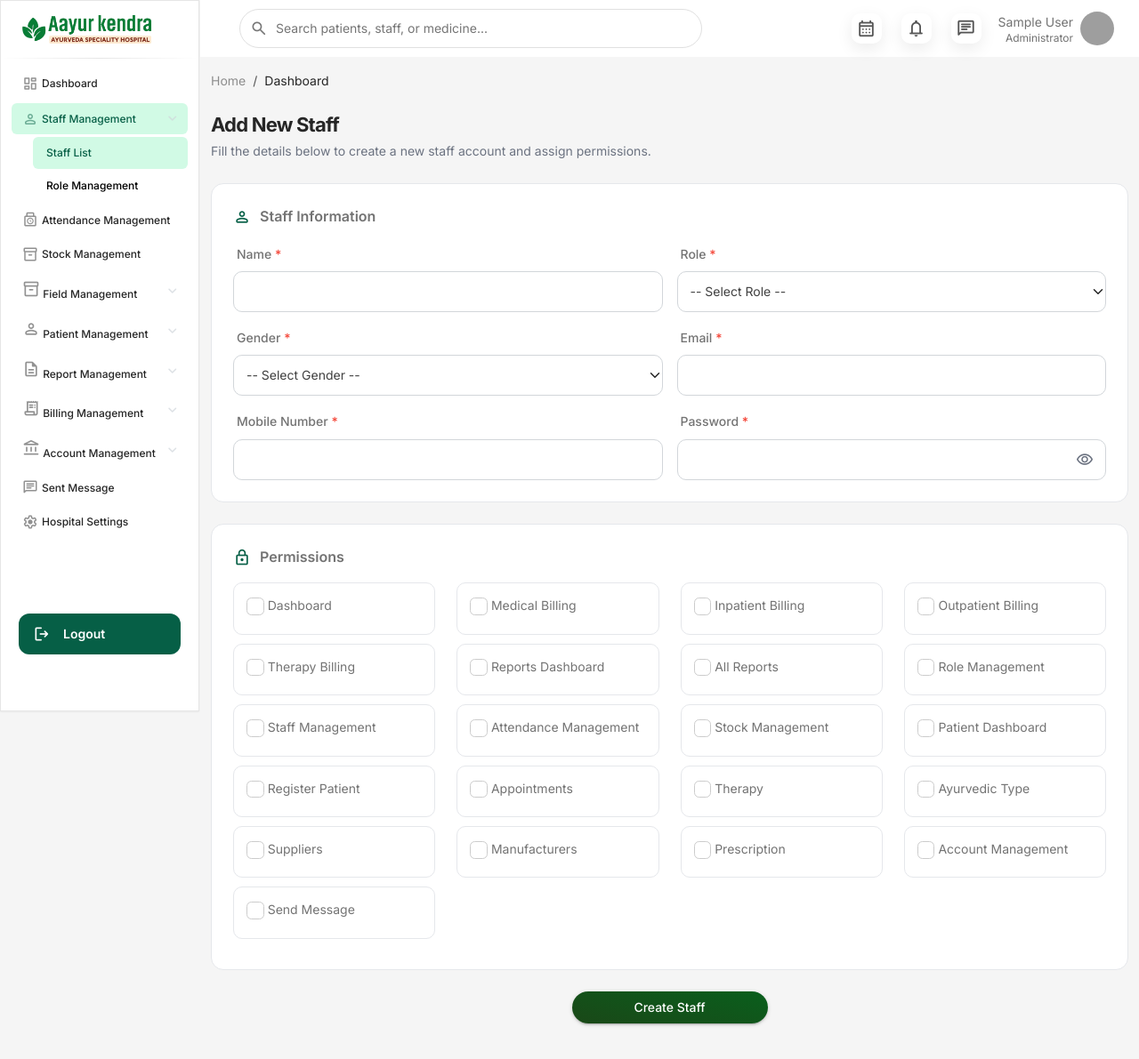
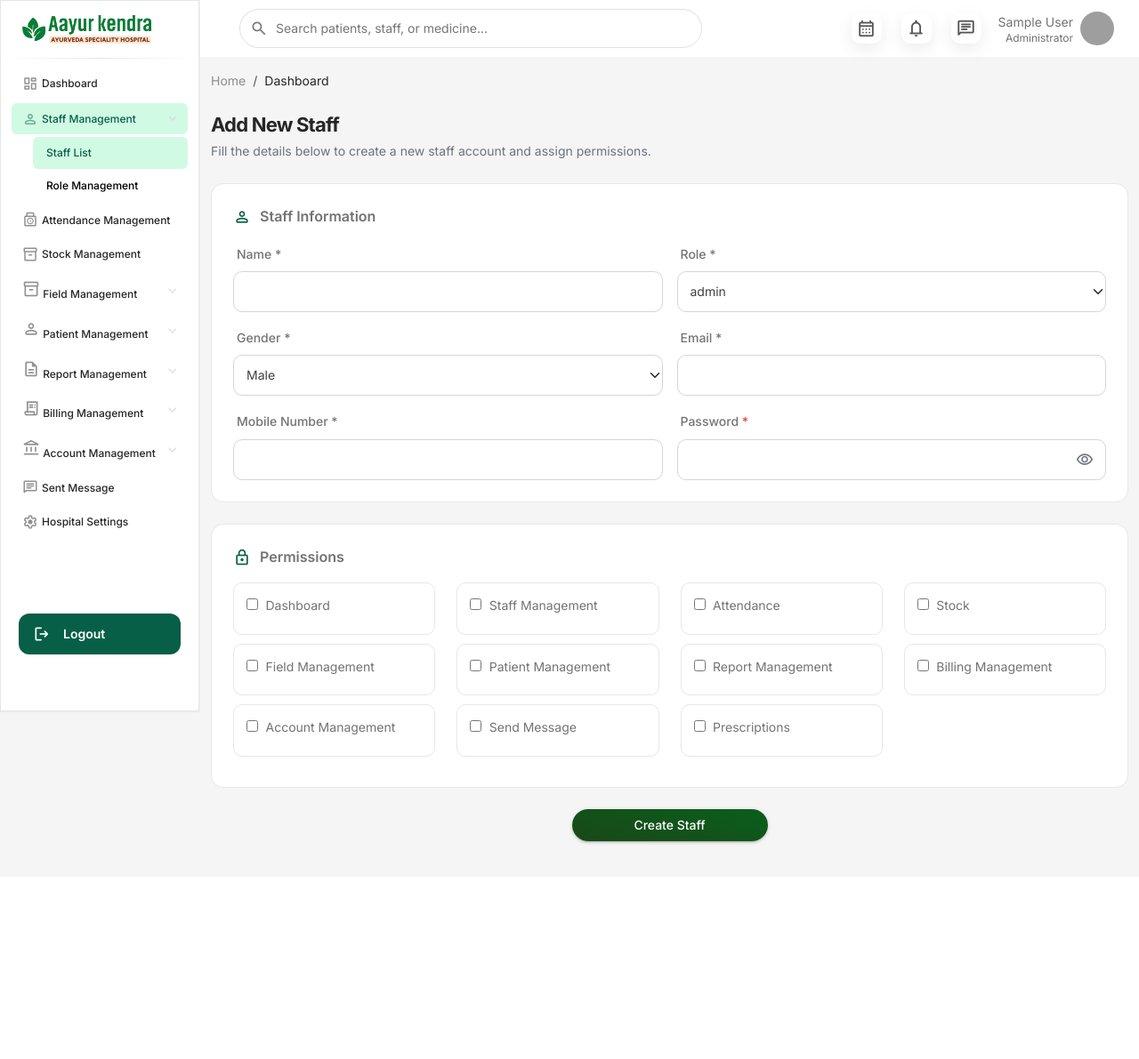
Before and after one commit to hadalbees/AyurkendraManagement, a Django app: page /permission/staff/add/ in a window 1280 px wide. Shown: the whole page at 89% size. After the commit the page ends 951 px from the top, so only its background shows below. Run offline with Django 5.2, Linux system fonts and the light colour scheme; a user stored in the database is signed in; tables that the repository leaves empty hold one stand-in row (values such as "Sample post"); some libraries are stand-ins or nearby versions; grey boxes are pictures that could not be loaded.

Commit message:
Update staffaddform.html

```diff
--- a/permissionmgmt/templates/permissionmgmt/staffaddform.html
+++ b/permissionmgmt/templates/permissionmgmt/staffaddform.html
@@ -19,7 +19,7 @@
     </p>
   </div>
 
-  <form role="form" id="staffForm" method="POST" novalidate>
+  <form role="form" method="POST">
     {% csrf_token %}
 
     <!-- STAFF INFORMATION -->
@@ -31,43 +31,37 @@
 
       <div class="row g-3">
         <div class="col-md-6">
-          <label class="form-label">Name <span class="text-danger">*</span></label>
+          <label class="form-label">Name *</label>
           <input type="text" name="name" class="form-control">
-          <small class="text-danger error-msg"></small>
         </div>
 
         <div class="col-md-6">
-          <label class="form-label">Role <span class="text-danger">*</span></label>
+          <label class="form-label">Role *</label>
           <select name="role" class="form-select">
-            <option value="">-- Select Role --</option>
             {% for r in roles %}
               <option value="{{ r.id }}">{{ r.role_name }}</option>
             {% endfor %}
           </select>
-          <small class="text-danger error-msg"></small>
         </div>
 
         <div class="col-md-6">
-          <label class="form-label">Gender <span class="text-danger">*</span></label>
+          <label class="form-label">Gender *</label>
           <select name="gender" class="form-select">
-            <option value="">-- Select Gender --</option>
             <option value="male">Male</option>
             <option value="female">Female</option>
             <option value="transgender">Other</option>
           </select>
-          <small class="text-danger error-msg"></small>
         </div>
 
         <div class="col-md-6">
-          <label class="form-label">Email <span class="text-danger">*</span></label>
+          <label class="form-label">Email *</label>
           <input type="email" id="emailField" name="email" class="form-control">
            <small id="emailError" class="text-danger"></small>
         </div>
 
         <div class="col-md-6">
-          <label class="form-label">Mobile Number <span class="text-danger">*</span></label>
+          <label class="form-label">Mobile Number *</label>
           <input type="text" name="mobile_number" class="form-control">
-          <small class="text-danger error-msg"></small>
         </div>
 
         <div class="col-md-6">
@@ -78,12 +72,13 @@
                   id="password"
                   name="password"
                   class="form-control pe-5"
-                >
+                  required>
 
             <span class="password-eye" onclick="togglePassword()">
               <i id="passwordIcon" class="material-symbols-rounded">visibility</i>
             </span>
           </div>
+
           <small id="passError" class="text-danger"></small>
         </div>
 
@@ -99,32 +94,84 @@
 
     <div class="row">
 
-        <!-- EXACT SAME PERMISSIONS YOU HAD, ONLY STYLED -->
-        <div class="col-md-3"><div class="permission-box form-check"><input class="form-check-input" type="checkbox" name="permission" value="dashboard"><label class="form-check-label">Dashboard</label></div></div>
-        <div class="col-md-3"><div class="permission-box form-check"><input class="form-check-input" type="checkbox" name="permission" value="medicalbilling"><label class="form-check-label">Medical Billing</label></div></div>
-        <div class="col-md-3"><div class="permission-box form-check"><input class="form-check-input" type="checkbox" name="permission" value="inpatientbilling"><label class="form-check-label">Inpatient Billing</label></div></div>
-        <div class="col-md-3"><div class="permission-box form-check"><input class="form-check-input" type="checkbox" name="permission" value="outpatientbilling"><label class="form-check-label">Outpatient Billing</label></div></div>
-        <div class="col-md-3"><div class="permission-box form-check"><input class="form-check-input" type="checkbox" name="permission" value="therapybilling"><label class="form-check-label">Therapy Billing</label></div></div>
+      <!-- MAIN MENUS -->
+      <div class="col-md-3">
+        <div class="form-check permission-box">
+          <input type="checkbox" name="permission" value="dashboard">
+          <label>Dashboard</label>
+        </div>
+      </div>
 
-        <div class="col-md-3"><div class="permission-box form-check"><input class="form-check-input" type="checkbox" name="permission" value="reportsdashboard"><label class="form-check-label">Reports Dashboard</label></div></div>
-        <div class="col-md-3"><div class="permission-box form-check"><input class="form-check-input" type="checkbox" name="permission" value="allreports"><label class="form-check-label">All Reports</label></div></div>
-        <div class="col-md-3"><div class="permission-box form-check"><input class="form-check-input" type="checkbox" name="permission" value="rolemanagement"><label class="form-check-label">Role Management</label></div></div>
-        <div class="col-md-3"><div class="permission-box form-check"><input class="form-check-input" type="checkbox" name="permission" value="staffmanagement"><label class="form-check-label">Staff Management</label></div></div>
+      <div class="col-md-3">
+        <div class="form-check permission-box">
+          <input type="checkbox" name="permission" value="staffmanagement">
+          <label>Staff Management</label>
+        </div>
+      </div>
 
-        <div class="col-md-3"><div class="permission-box form-check"><input class="form-check-input" type="checkbox" name="permission" value="attendancemanagement"><label class="form-check-label">Attendance Management</label></div></div>
-        <div class="col-md-3"><div class="permission-box form-check"><input class="form-check-input" type="checkbox" name="permission" value="stockmanagement"><label class="form-check-label">Stock Management</label></div></div>
-        <div class="col-md-3"><div class="permission-box form-check"><input class="form-check-input" type="checkbox" name="permission" value="patientdashboard"><label class="form-check-label">Patient Dashboard</label></div></div>
-        <div class="col-md-3"><div class="permission-box form-check"><input class="form-check-input" type="checkbox" name="permission" value="registerpatient"><label class="form-check-label">Register Patient</label></div></div>
+      <div class="col-md-3">
+        <div class="form-check permission-box">
+          <input type="checkbox" name="permission" value="attendancemanagement">
+          <label>Attendance</label>
+        </div>
+      </div>
 
-        <div class="col-md-3"><div class="permission-box form-check"><input class="form-check-input" type="checkbox" name="permission" value="appoinments"><label class="form-check-label">Appointments</label></div></div>
-        <div class="col-md-3"><div class="permission-box form-check"><input class="form-check-input" type="checkbox" name="permission" value="therapy"><label class="form-check-label">Therapy</label></div></div>
-        <div class="col-md-3"><div class="permission-box form-check"><input class="form-check-input" type="checkbox" name="permission" value="ayurvedictype"><label class="form-check-label">Ayurvedic Type</label></div></div>
-        <div class="col-md-3"><div class="permission-box form-check"><input class="form-check-input" type="checkbox" name="permission" value="suppliers"><label class="form-check-label">Suppliers</label></div></div>
+      <div class="col-md-3">
+        <div class="form-check permission-box">
+          <input type="checkbox" name="permission" value="stockmanagement">
+          <label>Stock</label>
+        </div>
+      </div>
 
-        <div class="col-md-3"><div class="permission-box form-check"><input class="form-check-input" type="checkbox" name="permission" value="manufacturers"><label class="form-check-label">Manufacturers</label></div></div>
-        <div class="col-md-3"><div class="permission-box form-check"><input class="form-check-input" type="checkbox" name="permission" value="prescription"><label class="form-check-label">Prescription</label></div></div>
-        <div class="col-md-3"><div class="permission-box form-check"><input class="form-check-input" type="checkbox" name="permission" value="accountmanagement"><label class="form-check-label">Account Management</label></div></div>
-        <div class="col-md-3"><div class="permission-box form-check"><input class="form-check-input" type="checkbox" name="permission" value="sendmessage"><label class="form-check-label">Send Message</label></div></div>
+      <div class="col-md-3">
+        <div class="form-check permission-box">
+          <input type="checkbox" name="permission" value="fieldmanagement">
+          <label>Field Management</label>
+        </div>
+      </div>
+
+      <div class="col-md-3">
+        <div class="form-check permission-box">
+          <input type="checkbox" name="permission" value="patientmanagement">
+          <label>Patient Management</label>
+        </div>
+      </div>
+
+      <div class="col-md-3">
+        <div class="form-check permission-box">
+          <input type="checkbox" name="permission" value="reportmanagement">
+          <label>Report Management</label>
+        </div>
+      </div>
+
+      <div class="col-md-3">
+        <div class="form-check permission-box">
+          <input type="checkbox" name="permission" value="billingmanagement">
+          <label>Billing Management</label>
+        </div>
+      </div>
+
+      <div class="col-md-3">
+        <div class="form-check permission-box">
+          <input type="checkbox" name="permission" value="accountmanagement">
+          <label>Account Management</label>
+        </div>
+      </div>
+
+      <div class="col-md-3">
+        <div class="form-check permission-box">
+          <input type="checkbox" name="permission" value="sendmessage">
+          <label>Send Message</label>
+        </div>
+      </div>
+
+      <!-- OPTIONAL (SUB FEATURES if needed later) -->
+      <div class="col-md-3">
+        <div class="form-check permission-box">
+          <input type="checkbox" name="permission" value="prescriptions">
+          <label>Prescriptions</label>
+        </div>
+      </div>
 
     </div>
   </div>
@@ -145,6 +192,7 @@
 
 {% include "includes/script.html" %}
 
+<!-- YOUR ORIGINAL SCRIPT (UNCHANGED) -->
 <script>
 
 // ================= PASSWORD VALIDATION =================
```
Lines whose indentation alone changed are shown as unchanged.
